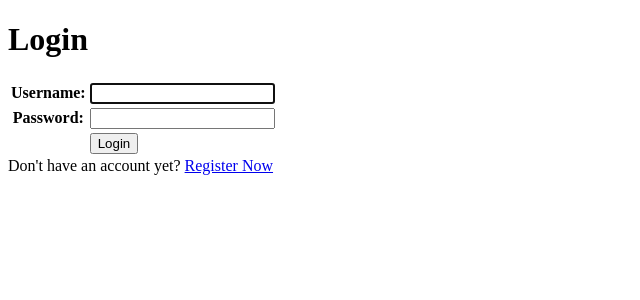
After one commit to kevinadriano1/mental-health-tracker, a Django app: page /login/ in a window 1280 px wide. The commit adds this page. Shown: the top 300 px of the page, without its empty margins (0-640 px from the left). Run offline with Django 5.2, Linux system fonts and the light colour scheme.

Commit message:
tutorial 3

```diff
--- a/main/models.py
+++ b/main/models.py
@@ -1,8 +1,10 @@
 import uuid
 from django.db import models
+from django.contrib.auth.models import User
 
 class MoodEntry(models.Model):
     id = models.UUIDField(primary_key=True, default=uuid.uuid4, editable=False)  # add this line
+    user = models.ForeignKey(User, on_delete=models.CASCADE)
     mood = models.CharField(max_length=255)
     time = models.DateField(auto_now_add=True)
     feelings = models.TextField()
--- /dev/null
+++ b/main/templates/login.html
@@ -0,0 +1,32 @@
+{% extends 'base.html' %}
+
+{% block meta %}
+<title>Login</title>
+{% endblock meta %}
+
+{% block content %}
+<div class="login">
+  <h1>Login</h1>
+
+  <form method="POST" action="">
+    {% csrf_token %}
+    <table>
+      {{ form.as_table }}
+      <tr>
+        <td></td>
+        <td><input class="btn login_btn" type="submit" value="Login" /></td>
+      </tr>
+    </table>
+  </form>
+
+  {% if messages %}
+  <ul>
+    {% for message in messages %}
+    <li>{{ message }}</li>
+    {% endfor %}
+  </ul>
+  {% endif %} Don't have an account yet?
+  <a href="{% url 'main:register' %}">Register Now</a>
+</div>
+
+{% endblock content %}
--- a/main/templates/main.html
+++ b/main/templates/main.html
@@ -1,5 +1,6 @@
 {% extends 'base.html' %}
 {% block content %}
+<title>PBD Mental Health Tracker</title>
 <h1>Mental Health Tracker</h1>
 
 <h5>NPM: </h5>
@@ -40,4 +41,8 @@
 <a href="{% url 'main:create_mood_entry' %}">
   <button>Add New Mood Entry</button>
 </a>
+<a href="{% url 'main:logout' %}">
+  <button>Logout</button>
+</a>
+<h5>Last login session: {{ last_login }}</h5>
 {% endblock content %}
--- a/main/tests.py
+++ b/main/tests.py
@@ -24,3 +24,8 @@ class MainTest(TestCase):
           mood_intensity = 8,
         )
         self.assertTrue(mood.is_mood_strong)
+
+    def test_main_template_uses_correct_page_title(self):
+        response = Client().get("/")
+        html_response = response.content.decode("utf8")
+        self.assertIn("PBD Mental Health Tracker", html_response)
--- a/main/urls.py
+++ b/main/urls.py
@@ -2,6 +2,9 @@ from django.urls import path
 from main.views import show_main
 from main.views import show_main, create_mood_entry
 from main.views import show_main, create_mood_entry, show_xml, show_json, show_xml_by_id, show_json_by_id
+from main.views import register
+from main.views import login_user
+from main.views import logout_user
 
 app_name = 'main'
 
@@ -12,4 +15,7 @@ urlpatterns = [
     path('json/', show_json, name='show_json'),
     path('xml/<str:id>/', show_xml_by_id, name='show_xml_by_id'),
     path('json/<str:id>/', show_json_by_id, name='show_json_by_id'),
+    path('register/', register, name='register'),
+    path('login/', login_user, name='login'),
+    path('logout/', logout_user, name='logout'),
 ]
--- a/main/views.py
+++ b/main/views.py
@@ -1,19 +1,29 @@
-from django.shortcuts import render, redirect   # Add import redirect at this line
+import datetime
+from django.shortcuts import render, redirect
+from django.urls import reverse   # Add import redirect at this line
 from main.forms import MoodEntryForm
 from main.models import MoodEntry
-from django.http import HttpResponse
+from django.http import HttpResponse, HttpResponseRedirect
 from django.core import serializers
+from django.contrib.auth.forms import UserCreationForm
+from django.contrib import messages
+from django.contrib.auth.forms import UserCreationForm, AuthenticationForm
+from django.contrib.auth import authenticate, login
+from django.contrib.auth import logout
+from django.contrib.auth.decorators import login_required
 
 # Create your views here.
 
+@login_required(login_url='/login')
 def show_main(request):
-    mood_entries = MoodEntry.objects.all()
+    mood_entries = MoodEntry.objects.filter(user=request.user)
 
     context = {
-        'name': 'Pak Bepe',
+        'name': request.user.username,
         'class': 'PBP KKI',
         'npm': '2306123456',
-        'mood_entries': mood_entries
+        'mood_entries': mood_entries,
+        'last_login': request.COOKIES['last_login'],
     }
 
     return render(request, "main.html", context)
@@ -21,7 +31,9 @@ def create_mood_entry(request):
     form = MoodEntryForm(request.POST or None)
 
     if form.is_valid() and request.method == "POST":
-        form.save()
+        mood_entry = form.save(commit=False)
+        mood_entry.user = request.user
+        mood_entry.save()
         return redirect('main:show_main')
 
     context = {'form': form}
@@ -45,3 +57,38 @@ def show_xml_by_id(request, id):
 def show_json_by_id(request, id):
     data = MoodEntry.objects.filter(pk=id)
     return HttpResponse(serializers.serialize("json", data), content_type="application/json")
+
+def register(request):
+    form = UserCreationForm()
+
+    if request.method == "POST":
+        form = UserCreationForm(request.POST)
+        if form.is_valid():
+            form.save()
+            messages.success(request, 'Your account has been successfully created!')
+            return redirect('main:login')
+    context = {'form':form}
+    return render(request, 'register.html', context)
+
+def login_user(request):
+    if request.method == 'POST':
+        form = AuthenticationForm(data=request.POST)
+
+        if form.is_valid():
+            user = form.get_user()
+            if user is not None:
+                login(request, user)
+                response = HttpResponseRedirect(reverse("main:show_main"))
+                response.set_cookie('last_login', str(datetime.datetime.now()))
+                return response
+
+    else:
+        form = AuthenticationForm(request)
+    context = {'form': form}
+    return render(request, 'login.html', context)
+
+def logout_user(request):
+    logout(request)
+    response = HttpResponseRedirect(reverse('main:login'))
+    response.delete_cookie('last_login')
+    return response
--- a/mental_health_tracker/settings.py
+++ b/mental_health_tracker/settings.py
@@ -11,6 +11,7 @@ https://docs.djangoproject.com/en/5.1/ref/settings/
 """
 
 from pathlib import Path
+import os
 
 # Build paths inside the project like this: BASE_DIR / 'subdir'.
 BASE_DIR = Path(__file__).resolve().parent.parent
@@ -23,7 +24,8 @@ BASE_DIR = Path(__file__).resolve().parent.parent
 SECRET_KEY = 'django-insecure-o49j^vjv-rp4f=sd!&))px8l7h_a%@qa6dlsn#tnz$7r$51ddo'
 
 # SECURITY WARNING: don't run with debug turned on in production!
-DEBUG = True
+PRODUCTION = os.getenv("PRODUCTION", False)
+DEBUG = not PRODUCTION
 
 ALLOWED_HOSTS = ["localhost", "127.0.0.1","kevin-adriano-mentalhealthtracker.pbp.cs.ui.ac.id"]
 
```
Also changed, not shown: main/templates/register.html (added, +28 -0 lines), main/migrations/0003_moodentry_user.py (added).
